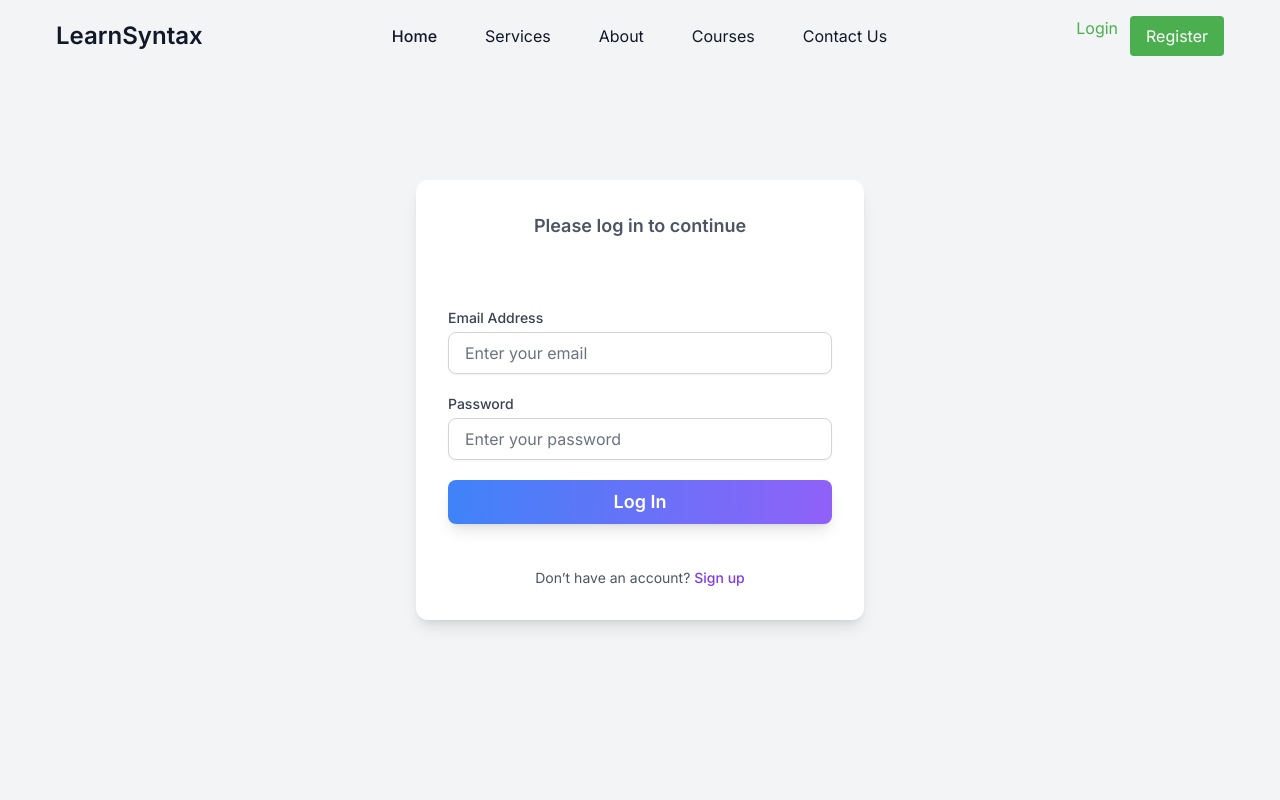
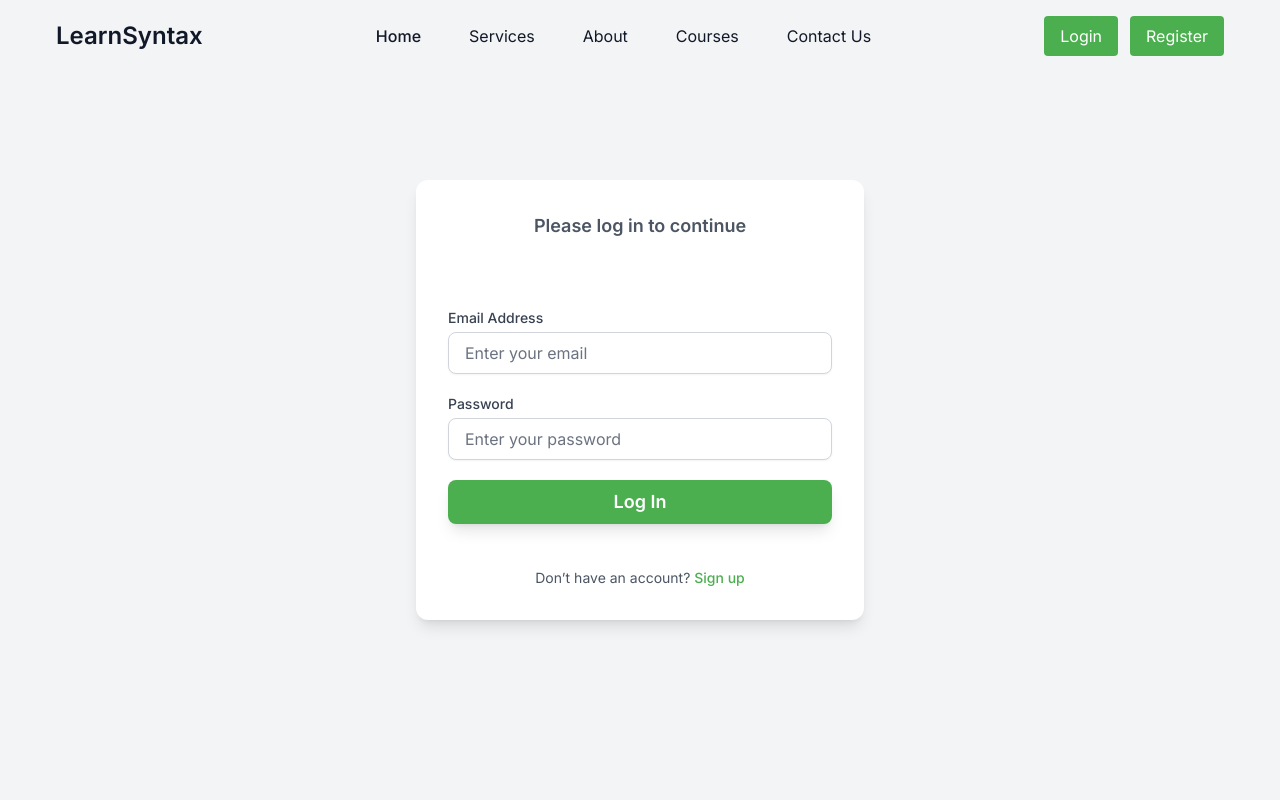
Before and after one commit to Ruchikushwah/learnsyntax-frontend, a React (Vite) app: page /login in a window 1280 px wide. Shown: the top 800 px of the page. Built offline with nearby package versions, Linux system fonts and the light colour scheme.

Commit message:
minor changes

```diff
--- a/src/Auth/Login.jsx
+++ b/src/Auth/Login.jsx
@@ -105,7 +105,7 @@ const Login = () => {
             onChange={(e) => setEmail(e.target.value)}
             type="email"
             id="email"
-            className="w-full mt-1 rounded-lg border-gray-300 px-4 py-2 text-gray-700 shadow-sm focus:border-blue-500 focus:ring-blue-500"
+            className="w-full mt-1 rounded-lg border-gray-300 px-4 py-2 text-gray-700 shadow-sm focus:border-brandPrimary focus:ring-brandPrimary"
             placeholder="Enter your email"
             required
           />
@@ -125,7 +125,7 @@ const Login = () => {
             onChange={(e) => setPassword(e.target.value)}
             type="password"
             id="password"
-            className="w-full mt-1 rounded-lg border-gray-300 px-4 py-2 text-gray-700 shadow-sm focus:border-blue-500 focus:ring-blue-500"
+            className="w-full mt-1 rounded-lg border-gray-300 px-4 py-2 text-gray-700 shadow-sm focus:border-brandPrimary focus:ring-brandPrimary"
             placeholder="Enter your password"
             required
           />
@@ -135,7 +135,7 @@ const Login = () => {
         </div>
         <button
           onClick={handleLogin}
-          className="w-full rounded-lg bg-gradient-to-r from-blue-500 to-purple-500 px-4 py-2 text-lg font-semibold text-white shadow-lg transition-transform duration-300 ease-in-out hover:scale-105 hover:from-blue-600 hover:to-purple-600  bg-brandPrimary"
+          className="w-full rounded-lg  px-4 py-2 text-lg font-semibold text-white shadow-lg transition-transform duration-300 ease-in-out hover:scale-105   bg-brandPrimary"
         >
           Log In
         </button>
@@ -143,7 +143,7 @@ const Login = () => {
           Don’t have an account?{" "}
           <a
             href="register"
-            className="font-medium text-purple-600 hover:underline"
+            className="font-medium text-brandPrimary hover:underline rounded-xl"
           >
             Sign up
           </a>
--- a/src/Auth/Register.jsx
+++ b/src/Auth/Register.jsx
@@ -72,7 +72,7 @@ const Register = () => {
             onChange={(e) => setName(e.target.value)}
             type="name"
             placeholder="Enter Your Name"
-            className="w-full px-4 py-2 mt-1 border rounded-lg focus:outline-none focus:ring-2 focus:ring-blue-400"
+            className="w-full px-4 py-2 mt-1 border rounded-lg focus:outline-none focus:ring-2 focus:ring-brandPrimary"
             required
           />
           {errors.name && <p className="text-red-500 text-sm">{errors.name}</p>}
@@ -86,7 +86,7 @@ const Register = () => {
             onChange={(e) => setEmail(e.target.value)}
             type="email"
             placeholder="Enter Your Email"
-            className="w-full px-4 py-2 mt-1 border rounded-lg focus:outline-none focus:ring-2 focus:ring-blue-400"
+            className="w-full px-4 py-2 mt-1 border rounded-lg focus:outline-none focus:ring-2 focus:ring-brandPrimary"
             required
           />
           {errors.email && (
@@ -102,21 +102,23 @@ const Register = () => {
             onChange={(e) => setPassword(e.target.value)}
             type="password"
             placeholder="Enter Password"
-            className="w-full px-4 py-2 mt-1 border rounded-lg focus:outline-none focus:ring-2 focus:ring-blue-400"
+            className="w-full px-4 py-2 mt-1 border rounded-lg focus:outline-none focus:ring-2 focus:ring-brandPrimary"
             required
           />
-          {errors.password && <p className="text-red-500 text-sm">{errors.password}</p>}
+          {errors.password && (
+            <p className="text-red-500 text-sm">{errors.password}</p>
+          )}
         </div>
         <button
           onClick={() => handleRegister()}
           type="submit"
-          className=" px-4 py-2 font-semibold text-white bg-blue-500 rounded-lg hover:bg-blue-600"
+          className=" px-4 py-2 font-semibold text-white bg-brandPrimary rounded-xl"
         >
           Sign up
         </button>
         <p className="text-sm text-center text-gray-600">
           Don’t have an account?{" "}
-          <a href="login" className="text-blue-500 hover:underline">
+          <a href="login" className="text-brandPrimary hover:underline">
             Sign in
           </a>
         </p>
--- a/src/components/Header.jsx
+++ b/src/components/Header.jsx
@@ -156,10 +156,10 @@ const Header = () => {
                 )}
               </div>
             ) : (
-              <div className="flex gap-3">
+              <div className="flex gap-3 items-center ">
                 <a
                   href="/login"
-                  className="text-brandPrimary hover:text-gray-900"
+                  className="bg-brandPrimary text-white py-2 px-4 rounded hover:bg-gray-300"
                 >
                   Login
                 </a>
```
